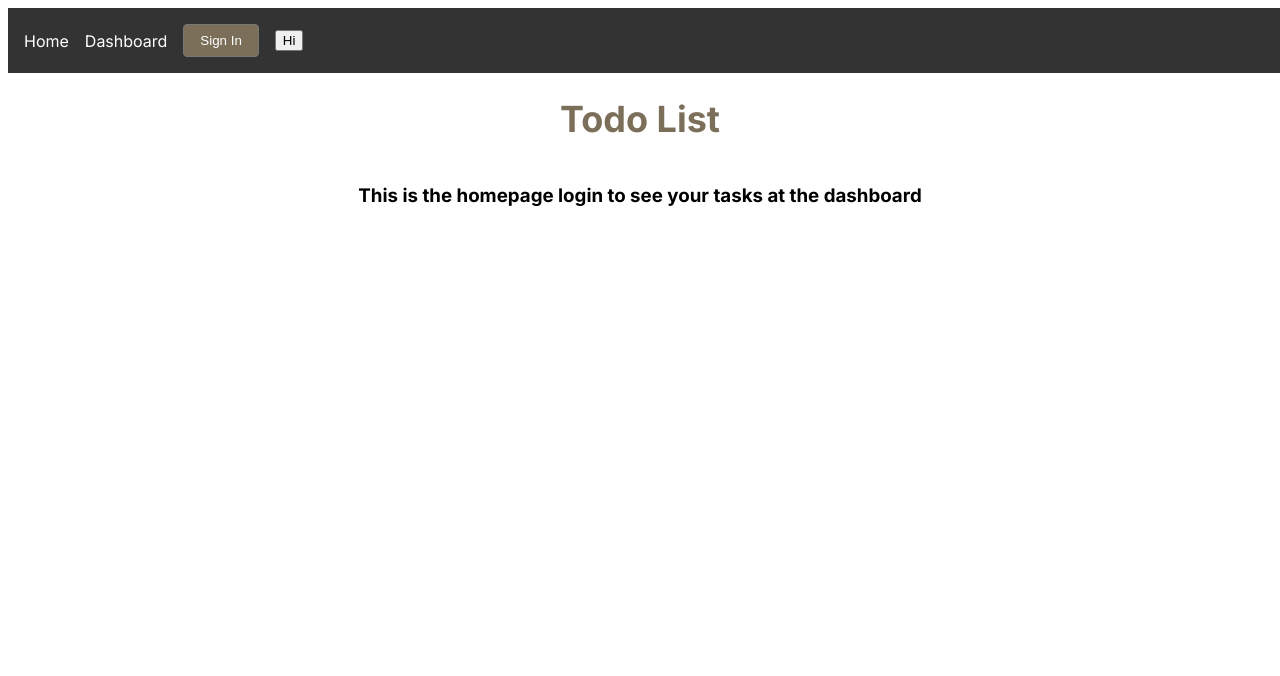
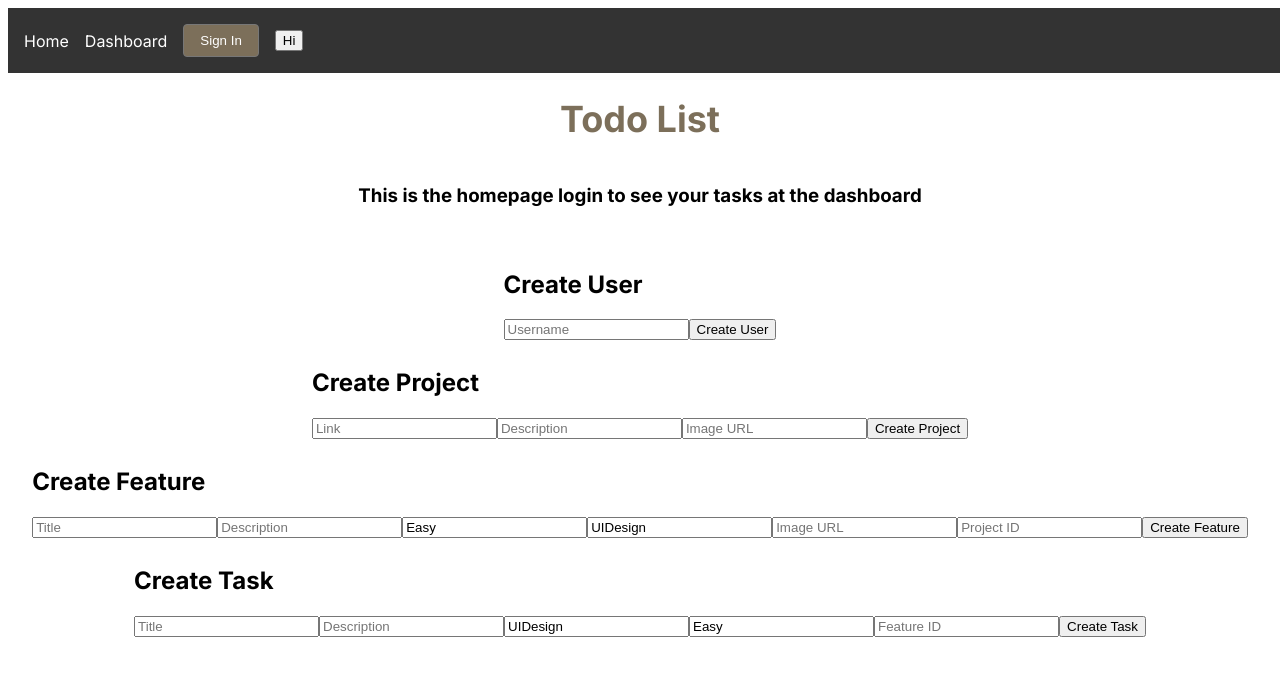
Before and after one commit to kevin21018212/Dash, a Next.js app: page / in a window 1280 px wide. Shown: the top 676 px of the page. Built offline with nearby package versions, Linux system fonts and the light colour scheme; no server answers.

Commit message:
create user route

```diff
--- a/app/api/create/feauture/route.ts
+++ b/app/api/create/feauture/route.ts
@@ -1,36 +1,42 @@
-import {NextApiRequest, NextApiResponse} from 'next';
-import {prisma} from '@/prisma/prisma';
-import {getUserFromSession} from '@/app/components/get/getUserFromSession';
+import prisma from "@/prisma/prisma";
+import { getSession } from "next-auth/react";
 
-export default async function handler(req: NextApiRequest, res: NextApiResponse) {
-  if (req.method !== 'POST') {
-    return res.status(405).json({error: 'Method not allowed'});
+export async function POST(request) {
+  const session = await getSession({ req: request });
+
+  if (!session) {
+    return new Response(JSON.stringify({ error: "Unauthorized" }), {
+      status: 401,
+    });
   }
 
+  const google_id = session?.user?.email; // using email as google_id
+  const user = await prisma.user.findUnique({ where: { google_id } });
+  const { title, description, size, type, image_url, project_id } =
+    await request.json();
+
   try {
-    const user_id = await getUserFromSession();
-
-    if (!user_id) {
-      return res.status(401).json({error: 'Unauthorized'});
-    }
-
-    const {title, description, size, type, image_url, project_id} = req.body; // Access feature data
-
-    const newFeature = await prisma.feature.create({
+    const feature = await prisma.feature.create({
       data: {
         title,
         description,
         size,
         type,
         image_url,
-        project: {connect: {project_id}},
-        user: {connect: {user_id}},
+        project: {
+          connect: { project_id },
+        },
+        user: {
+          connect: { user_id: user.user_id },
+        },
       },
     });
-
-    res.status(201).json(newFeature);
+    return new Response(JSON.stringify(feature), {
+      status: 201,
+    });
   } catch (error) {
-    console.error(error);
-    res.status(500).json({error: 'Internal Server Error'});
+    return new Response(JSON.stringify({ error }), {
+      status: 500,
+    });
   }
 }
--- a/app/api/create/project/route.ts
+++ b/app/api/create/project/route.ts
@@ -1,33 +1,36 @@
-import {NextApiRequest, NextApiResponse} from 'next';
-import {prisma} from '@/prisma/prisma';
-import {getUserFromSession} from '@/app/components/get/getUserFromSession';
+import prisma from "@/prisma/prisma";
+import { getSession } from "next-auth/react";
 
-export default async function handler(req: NextApiRequest, res: NextApiResponse) {
-  if (req.method !== 'POST') {
-    return res.status(405).json({error: 'Method not allowed'});
+export async function POST(request) {
+  const session = await getSession({ req: request });
+
+  if (!session) {
+    return new Response(JSON.stringify({ error: "Unauthorized" }), {
+      status: 401,
+    });
   }
 
+  const google_id = session?.user?.email; // using email as google_id
+  const user = await prisma.user.findUnique({ where: { google_id } });
+  const { link, description, image_url } = await request.json();
+
   try {
-    const user_id = await getUserFromSession(); // Call getUserFromSession
-
-    if (!user_id) {
-      return res.status(401).json({error: 'Unauthorized'});
-    }
-
-    const {link, description, image_url} = req.body; // Access project data
-
-    const newProject = await prisma.project.create({
+    const project = await prisma.project.create({
       data: {
         link,
         description,
         image_url,
-        user: {connect: {user_id}}, // Use user.id for connection
+        user: {
+          connect: { user_id: user.user_id },
+        },
       },
     });
-
-    res.status(201).json(newProject);
+    return new Response(JSON.stringify(project), {
+      status: 201,
+    });
   } catch (error) {
-    console.error(error);
-    res.status(500).json({error: 'Internal Server Error'});
+    return new Response(JSON.stringify({ error }), {
+      status: 500,
+    });
   }
 }
--- a/app/api/create/task/route.ts
+++ b/app/api/create/task/route.ts
@@ -1,35 +1,42 @@
-import {NextApiRequest, NextApiResponse} from 'next';
-import {prisma} from '@/prisma/prisma';
-import {getUserFromSession} from '@/app/components/get/getUserFromSession';
+import prisma from "@/prisma/prisma";
+import { getSession } from "next-auth/react";
 
-export default async function handler(req: NextApiRequest, res: NextApiResponse) {
-  if (req.method !== 'POST') {
-    return res.status(405).json({error: 'Method not allowed'});
+export async function POST(request) {
+  const session = await getSession({ req: request });
+
+  if (!session) {
+    return new Response(JSON.stringify({ error: "Unauthorized" }), {
+      status: 401,
+    });
   }
 
+  const google_id = session?.user?.email; // using email as google_id
+  const user = await prisma.user.findUnique({ where: { google_id } });
+  const { title, description, size, type, image_url, project_id } =
+    await request.json();
+
   try {
-    const user_id = await getUserFromSession();
-
-    if (!user_id) {
-      return res.status(401).json({error: 'Unauthorized'});
-    }
-
-    const {title, description, type, size, feature_id} = req.body; // Access task data
-
-    const newTask = await prisma.task.create({
+    const feature = await prisma.feature.create({
       data: {
         title,
         description,
+        size,
         type,
-        size,
-        user: {connect: {user_id}},
-        feature: {connect: {feature_id}},
+        image_url,
+        project: {
+          connect: { project_id },
+        },
+        user: {
+          connect: { user_id: user.user_id },
+        },
       },
     });
-
-    res.status(201).json(newTask);
+    return new Response(JSON.stringify(feature), {
+      status: 201,
+    });
   } catch (error) {
-    console.error(error);
-    res.status(500).json({error: 'Internal Server Error'});
+    return new Response(JSON.stringify({ error }), {
+      status: 500,
+    });
   }
 }
--- a/app/api/create/user/route.ts
+++ b/app/api/create/user/route.ts
@@ -1,24 +1,46 @@
-import {NextApiRequest, NextApiResponse} from 'next';
-import {prisma} from '@/prisma/prisma';
+import { NextRequest, NextResponse } from "next/server";
+import { getServerSession } from "next-auth";
 
-export default async function handler(req: NextApiRequest, res: NextApiResponse) {
-  if (req.method !== 'POST') {
-    return res.status(405).json({error: 'Method not allowed'});
+import prisma from "@/prisma/prisma";
+import { authOptions } from "../../auth/[...nextauth]/route";
+
+export async function POST(req: NextRequest) {
+  const session = await getServerSession(authOptions);
+
+  if (!session) {
+    return NextResponse.json({ error: "Unauthorized" }, { status: 401 });
+  }
+
+  const google_id = session.user?.email;
+
+  // Parse the request body to get the username
+  const body = await req.json();
+  const { username } = body;
+
+  if (!username) {
+    return NextResponse.json(
+      { error: "Username is required" },
+      { status: 400 }
+    );
   }
 
   try {
-    const {username, google_id} = req.body; // Access user data from request body
-
+    // Create a new user
     const newUser = await prisma.user.create({
       data: {
-        username,
-        google_id,
+        google_id: google_id,
+        username: username,
       },
     });
 
-    res.status(201).json(newUser); // Created (201) status with new user data
+    return NextResponse.json(
+      { message: "User created", user: newUser },
+      { status: 201 }
+    );
   } catch (error) {
-    console.error(error);
-    res.status(500).json({error: 'Internal Server Error'});
+    return NextResponse.json(
+      { error: "Something went wrong" },
+      { status: 500 }
+    );
   }
 }
--- a/app/page.tsx
+++ b/app/page.tsx
@@ -1,14 +1,216 @@
-import React from 'react';
-import styles from './homepage.module.css';
+"use client";
+import React, { useState } from "react";
+import styles from "./homepage.module.css";
 
 const Page = () => {
-  console.log('page file');
+  const [username, setUsername] = useState("");
+  const [projectDetails, setProjectDetails] = useState({
+    link: "",
+    description: "",
+    image_url: "",
+  });
+  const [featureDetails, setFeatureDetails] = useState({
+    title: "",
+    description: "",
+    size: "Easy",
+    type: "UIDesign",
+    image_url: "",
+    project_id: "",
+  });
+  const [taskDetails, setTaskDetails] = useState({
+    title: "",
+    description: "",
+    type: "UIDesign",
+    size: "Easy",
+    feature_id: "",
+  });
+
+  const handleCreateUser = async () => {
+    const response = await fetch("/api/create/user", {
+      method: "POST",
+      headers: { "Content-Type": "application/json" },
+      body: JSON.stringify({ username }),
+    });
+    const data = await response.json();
+    console.log("Create User:", data);
+  };
+
+  const handleCreateProject = async () => {
+    const response = await fetch("/api/project", {
+      method: "POST",
+      headers: { "Content-Type": "application/json" },
+      body: JSON.stringify(projectDetails),
+    });
+    const data = await response.json();
+    console.log("Create Project:", data);
+  };
+
+  const handleCreateFeature = async () => {
+    const response = await fetch("/api/feature", {
+      method: "POST",
+      headers: { "Content-Type": "application/json" },
+      body: JSON.stringify(featureDetails),
+    });
+    const data = await response.json();
+    console.log("Create Feature:", data);
+  };
+
+  const handleCreateTask = async () => {
+    const response = await fetch("/api/task", {
+      method: "POST",
+      headers: { "Content-Type": "application/json" },
+      body: JSON.stringify(taskDetails),
+    });
+    const data = await response.json();
+    console.log("Create Task:", data);
+  };
+
   return (
     <div className={styles.container}>
       <header className={styles.header}>
         <h1 className={styles.title}>Todo List</h1>
         <h3>This is the homepage login to see your tasks at the dashboard</h3>
       </header>
+      <div>
+        <h2>Create User</h2>
+        <input
+          type="text"
+          placeholder="Username"
+          value={username}
+          onChange={(e) => setUsername(e.target.value)}
+        />
+        <button onClick={handleCreateUser}>Create User</button>
+      </div>
+      <div>
+        <h2>Create Project</h2>
+        <input
+          type="text"
+          placeholder="Link"
+          value={projectDetails.link}
+          onChange={(e) =>
+            setProjectDetails({ ...projectDetails, link: e.target.value })
+          }
+        />
+        <input
+          type="text"
+          placeholder="Description"
+          value={projectDetails.description}
+          onChange={(e) =>
+            setProjectDetails({
+              ...projectDetails,
+              description: e.target.value,
+            })
+          }
+        />
+        <input
+          type="text"
+          placeholder="Image URL"
+          value={projectDetails.image_url}
+          onChange={(e) =>
+            setProjectDetails({ ...projectDetails, image_url: e.target.value })
+          }
+        />
+        <button onClick={handleCreateProject}>Create Project</button>
+      </div>
+      <div>
+        <h2>Create Feature</h2>
+        <input
+          type="text"
+          placeholder="Title"
+          value={featureDetails.title}
+          onChange={(e) =>
+            setFeatureDetails({ ...featureDetails, title: e.target.value })
+          }
+        />
+        <input
+          type="text"
+          placeholder="Description"
+          value={featureDetails.description}
+          onChange={(e) =>
+            setFeatureDetails({
+              ...featureDetails,
+              description: e.target.value,
+            })
+          }
+        />
+        <input
+          type="text"
+          placeholder="Size"
+          value={featureDetails.size}
+          onChange={(e) =>
+            setFeatureDetails({ ...featureDetails, size: e.target.value })
+          }
+        />
+        <input
+          type="text"
+          placeholder="Type"
+          value={featureDetails.type}
+          onChange={(e) =>
+            setFeatureDetails({ ...featureDetails, type: e.target.value })
+          }
+        />
+        <input
+          type="text"
+          placeholder="Image URL"
+          value={featureDetails.image_url}
+          onChange={(e) =>
+            setFeatureDetails({ ...featureDetails, image_url: e.target.value })
+          }
+        />
+        <input
+          type="text"
+          placeholder="Project ID"
+          value={featureDetails.project_id}
+          onChange={(e) =>
+            setFeatureDetails({ ...featureDetails, project_id: e.target.value })
+          }
+        />
+        <button onClick={handleCreateFeature}>Create Feature</button>
+      </div>
+      <div>
+        <h2>Create Task</h2>
+        <input
+          type="text"
+          placeholder="Title"
+          value={taskDetails.title}
+          onChange={(e) =>
+            setTaskDetails({ ...taskDetails, title: e.target.value })
+          }
+        />
+        <input
+          type="text"
+          placeholder="Description"
+          value={taskDetails.description}
+          onChange={(e) =>
+            setTaskDetails({ ...taskDetails, description: e.target.value })
+          }
+        />
+        <input
+          type="text"
+          placeholder="Type"
+          value={taskDetails.type}
+          onChange={(e) =>
+            setTaskDetails({ ...taskDetails, type: e.target.value })
+          }
+        />
+        <input
+          type="text"
+          placeholder="Size"
+          value={taskDetails.size}
+          onChange={(e) =>
+            setTaskDetails({ ...taskDetails, size: e.target.value })
+          }
+        />
+        <input
+          type="text"
+          placeholder="Feature ID"
+          value={taskDetails.feature_id}
+          onChange={(e) =>
+            setTaskDetails({ ...taskDetails, feature_id: e.target.value })
+          }
+        />
+        <button onClick={handleCreateTask}>Create Task</button>
+      </div>
     </div>
   );
 };
--- a/prisma/prisma.js
+++ b/prisma/prisma.js
@@ -1,9 +1,11 @@
-import {PrismaClient} from '@prisma/client';
+import { PrismaClient } from "@prisma/client";
 
-export const prisma = new PrismaClient({
+const prisma = new PrismaClient({
   datasources: {
     db: {
       url: process.env.POSTGRES_PRISMA_URL,
     },
   },
 });
+
+export default prisma;
```
Also changed, not shown: app/api/auth/[...nextauth]/route.ts (+7 -7 lines), app/auth.js (added, +28 -0 lines), app/components/Navbar.tsx (+12 -12 lines), app/components/get/getUserFromSession.ts (deleted, +0 -29 lines), app/models/user.ts (+20 -29 lines), 1 other file (tests, documents, lock files or other folders).
